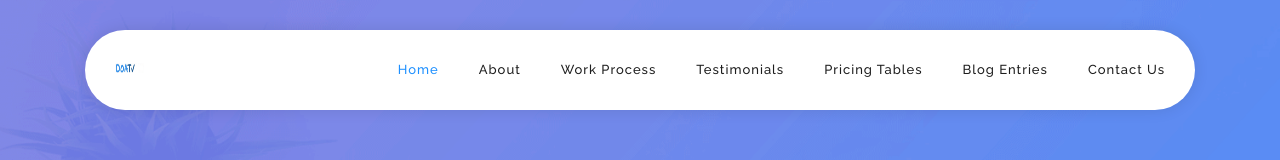
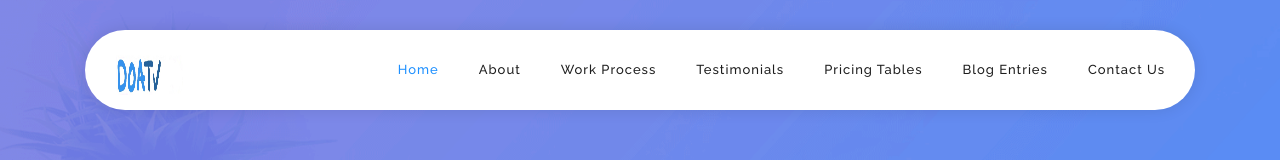
Before and after one commit to LekanSaheed/LekanSaheed.GitHub.io, a plain HTML site: page index.html in a window 1280 px wide. Shown: the top 160 px of the page. Drawn offline with Linux system fonts and the light colour scheme.

Commit message:
Update index.html

```diff
--- a/index.html
+++ b/index.html
@@ -42,7 +42,7 @@
                     <nav class="main-nav">
                         <!-- ***** Logo Start ***** -->
                         <a href="#" class="logo">
-                            <img src="assets/images/logo.jpg" height="10" width="30" alt="DOATV"/>
+                            <img src="assets/images/logo.jpg" height="40" width="70" alt="DOATV"/>
                         </a>
                         <!-- ***** Logo End ***** -->
                         <!-- ***** Menu Start ***** -->
```
